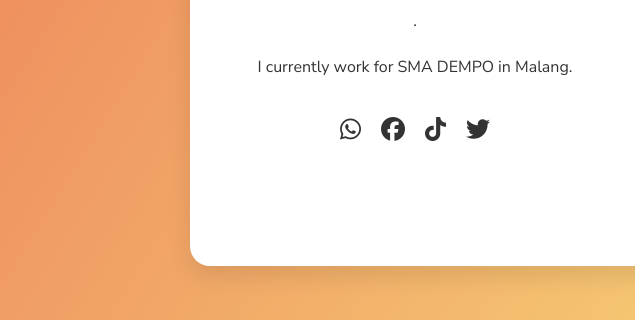
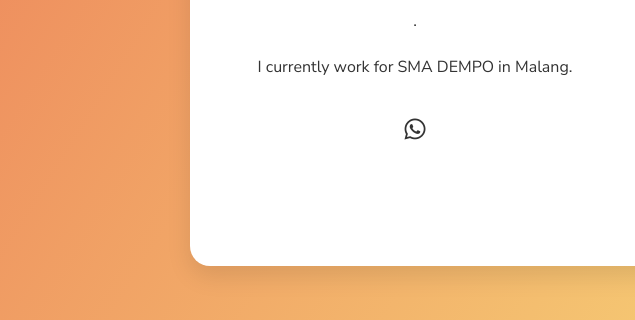
Before and after one commit to edwardtorangga911/emon, a plain HTML site: page index.html in a window 1280 px wide. Shown: the part 406-726 px from the top of the page, 0-635 px from the left. Drawn offline with Linux system fonts and the light colour scheme.

Commit message:
Update index.html

```diff
--- a/index.html
+++ b/index.html
@@ -372,18 +372,10 @@
                         <p class="profile-bio">I currently work for SMA DEMPO in Malang.</p>
 
                         <div class="social-links">
-						<a href="httpshttps://wa.me/6289516236789" class="social-icon" aria-label="Kirim WhatsApp" target="_blank" rel="noopener noreferrer">
+						<a href="https://wa.me/6289516236789" class="social-icon" aria-label="Kirim WhatsApp" target="_blank" rel="noopener noreferrer">
         <i class="fab fa-whatsapp" aria-hidden="true"></i>
     </a>
-                            <a href="#" class="social-icon" aria-label="Kunjungi Facebook" target="_blank" rel="noopener noreferrer">
-                                <i class="fab fa-facebook" aria-hidden="true"></i>
-                            </a>
-                            <a href="#" class="social-icon" aria-label="Kunjungi TikTok" target="_blank" rel="noopener noreferrer">
-                                <i class="fab fa-tiktok" aria-hidden="true"></i>
-                            </a>
-                            <a href="#" class="social-icon" aria-label="Kunjungi Twitter" target="_blank" rel="noopener noreferrer">
-                                <i class="fab fa-twitter" aria-hidden="true"></i>
-                            </a>
+
                         </div>
                     </div>
                 </div>
```
